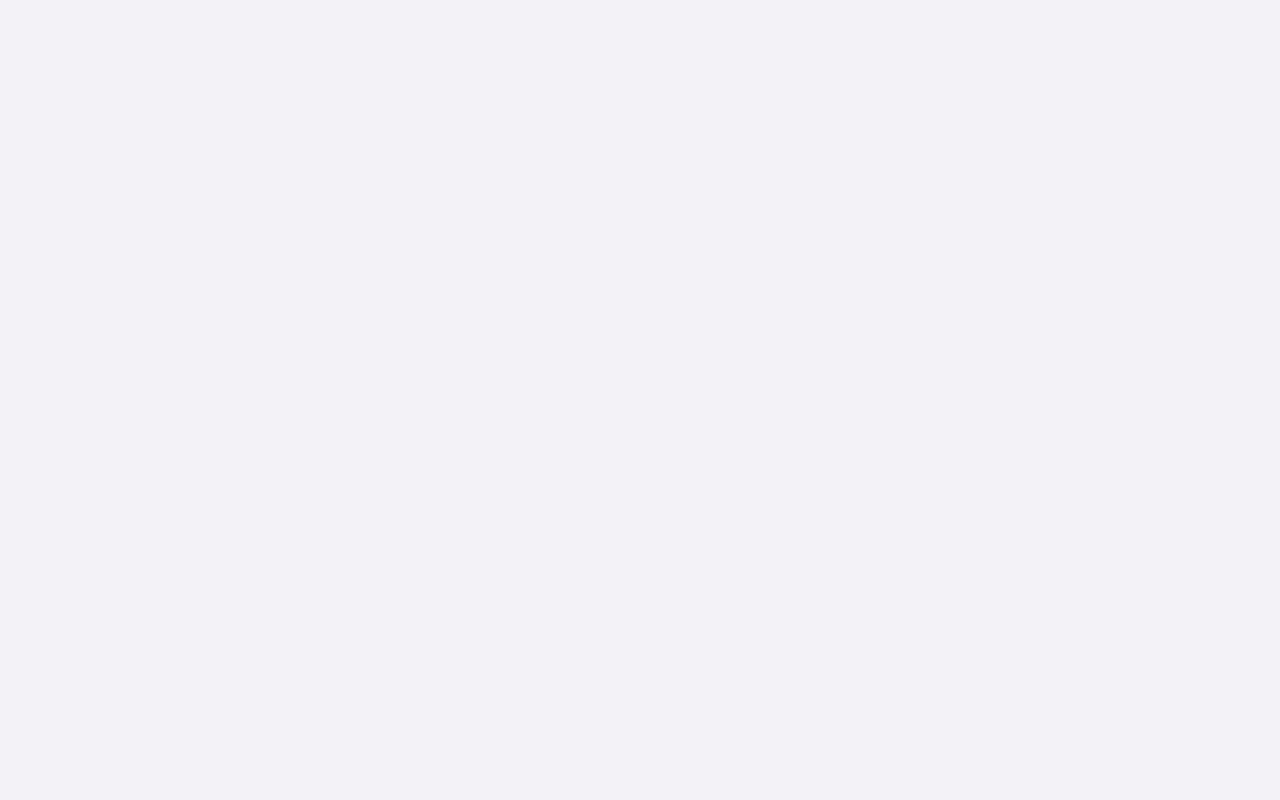
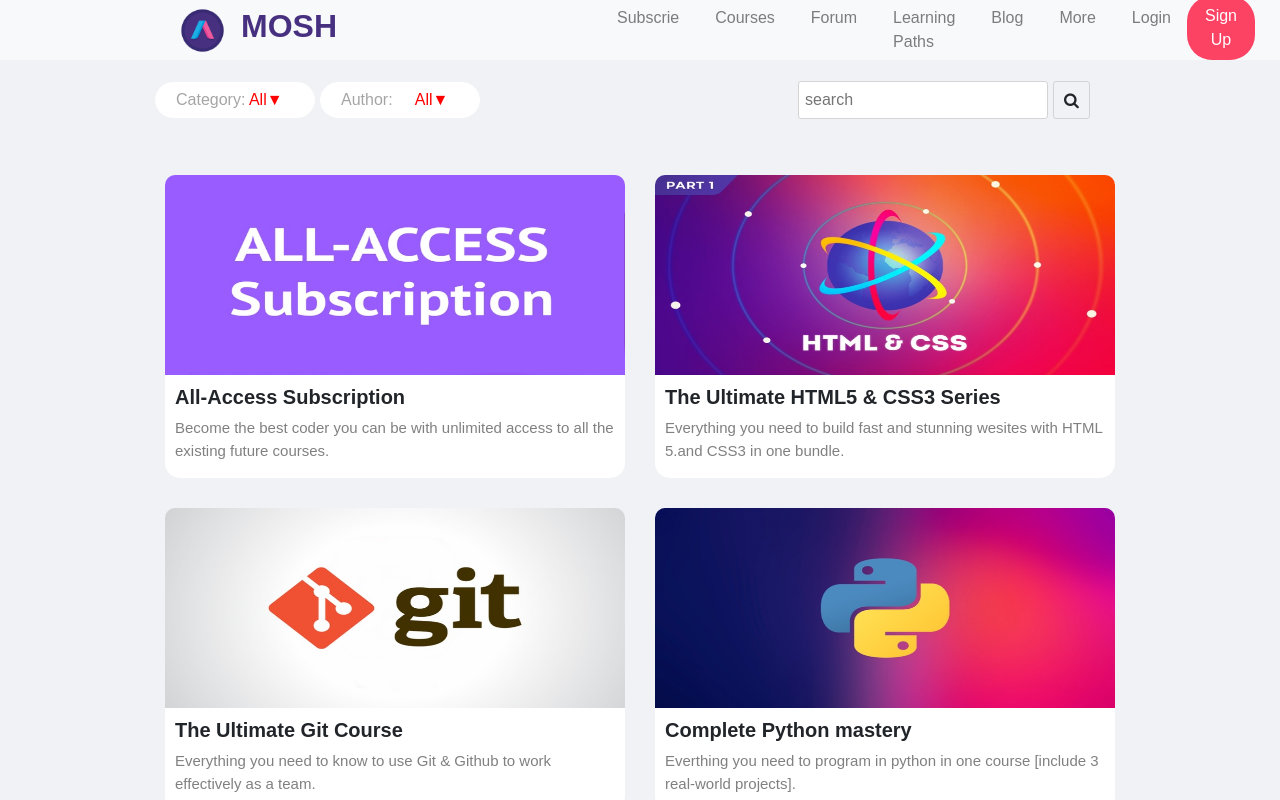
Before and after one commit to Dhanushroyal123/dhanush-programming, a React (Create React App) app: page / in a window 1280 px wide. Shown: the top 800 px of the page. Built offline with nearby package versions, Linux system fonts and the light colour scheme.

Commit message:
'commit'

```diff
--- a/src/App.js
+++ b/src/App.js
@@ -13,25 +13,21 @@
   return (
     <Router>
       <div className='container-fluidd'>
+        <Header />
         <Switch>
-          <Route path={['/courses']}>
-            <Header />
+          <Route exact path={['/', '/courses']}>
             <Coursebody />
           </Route>
           <Route path='/login'>
-            <Header />
             <Login />
           </Route>
           <Route path='/signup'>
-            <Header />
             <SignUp />
           </Route>
           <Route path='/reset'>
-            <Header />
             <Reset />
           </Route>
           <Route path='/resetpass'>
-            <Header />
             <ResetPassword />
           </Route>
         </Switch>
```
